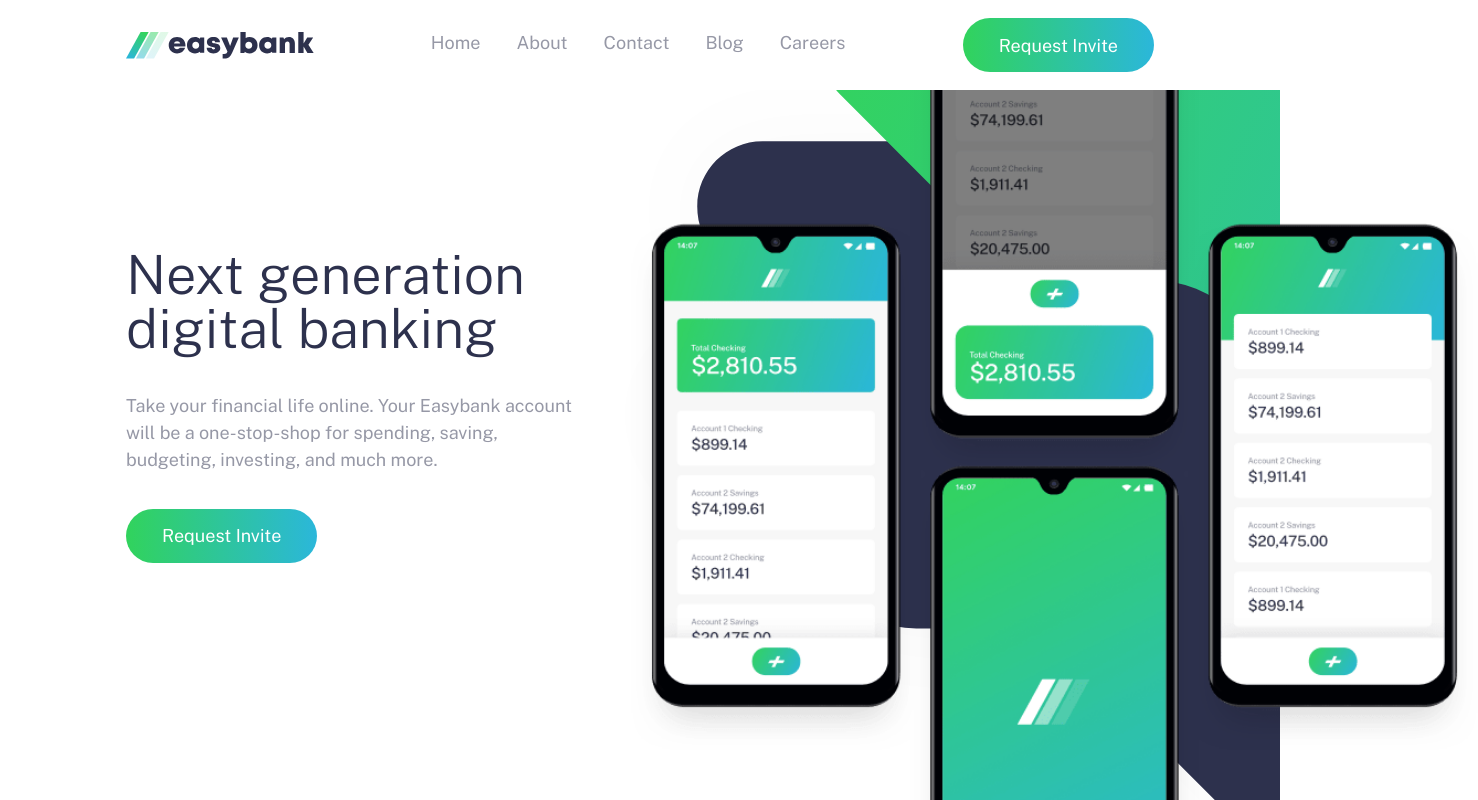
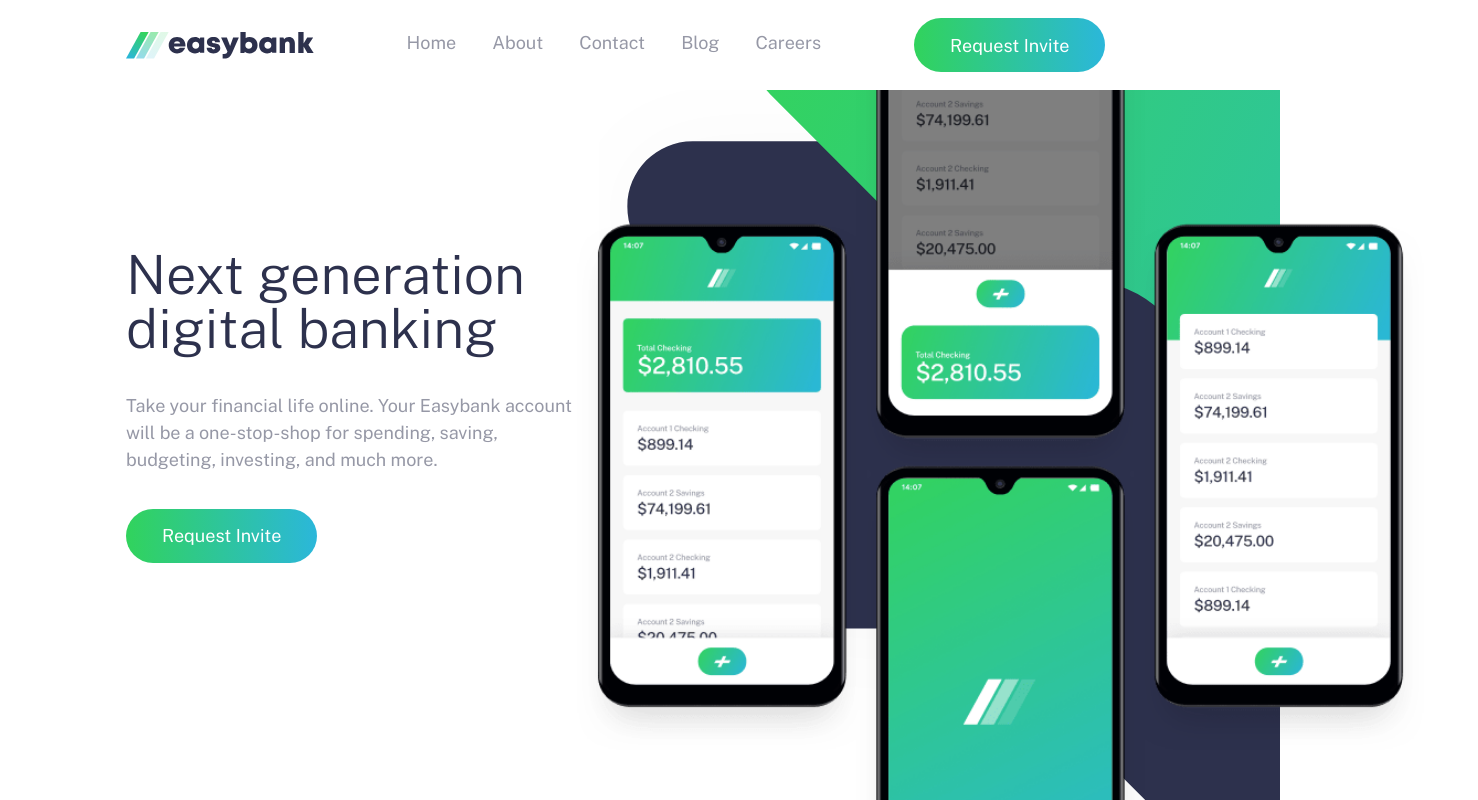
Before and after one commit to Jay-Sm/easybank-landing-page, a Vue app: page / in a window 1280 px wide. Shown: the top 800 px of the page, 1478 px wide, since content can reach past the window. Built offline with nearby package versions, Linux system fonts and the light colour scheme.

Commit message:
minor tweaks + corrected bg-intro-desktop.svg size

```diff
--- a/src/assets/css/main.css
+++ b/src/assets/css/main.css
@@ -24,7 +24,6 @@
   @apply h-full;
 }
 
-header,
 footer,
 section {
   @apply px-[7rem];
--- a/src/views/Home.vue
+++ b/src/views/Home.vue
@@ -1,6 +1,6 @@
 <template>
   <div>
-    <header class="absolute top-0 left-0 right-0 h-[5rem] bg-white z-20 flex items-center justify-between">
+    <header class="absolute top-0 left-0 right-0 h-[5rem] pl-[7rem] pr-[9.7rem] bg-white z-20 flex items-center justify-between">
       <img src="../assets/images/logo.svg" alt="easybank logo" class="h-6">
       <nav class="flex space-x-8 text-grayish-blue ml-2 h-full">
         <button class="h-full flex flex-col justify-between items-center">
@@ -28,7 +28,7 @@
     </header>
 
     <section class="relative flex flex-row pr-0">
-      <div class="w-[40%] h-[45rem] flex flex-col justify-center space-y-[2rem]">
+      <div class="w-[41%] h-[45rem] flex flex-col justify-center space-y-[2rem]">
         <h1 class="text-5xl font-300 w-[23rem]">Next generation digital banking</h1>
         <p class="text-grayish-blue w-[25rem]">
           Take your financial life online. Your Easybank account will be a one-stop-shop for spending, saving, budgeting,
@@ -36,13 +36,11 @@
         </p>
         <button class="invite-button">Request Invite</button>
       </div>
-      <div class="relative w-[60%] h-[45rem]">
-        <div class="overflow-hidden w-full h-full">
+      <div class="relative overflow-hidden w-[59%] h-[45rem]">
           <img src="../assets/images/bg-intro-desktop.svg"
-            class="relative min-w-[80.1rem] -top-[11.5rem] -left-[0rem] pointer-events-none">
-        </div>
+            class="absolute min-w-[80.1rem] -top-[11.5rem] -left-[4.5rem] pointer-events-none">
       </div>
-      <img src="../assets/images/image-mockups.png" class="absolute z-10 -top-[2.5rem] -right-[11rem] min-w-[47.07rem] w-[47.07rem]">
+      <img src="../assets/images/image-mockups.png" class="absolute z-10 -top-[2.5rem] -right-[8rem] min-w-[47.07rem] w-[47.07rem]">
     </section>
 
     <section class="bg-light-grayish-blue z-0 py-[6rem] flex flex-col justify-center items-center space-y-16">
```
